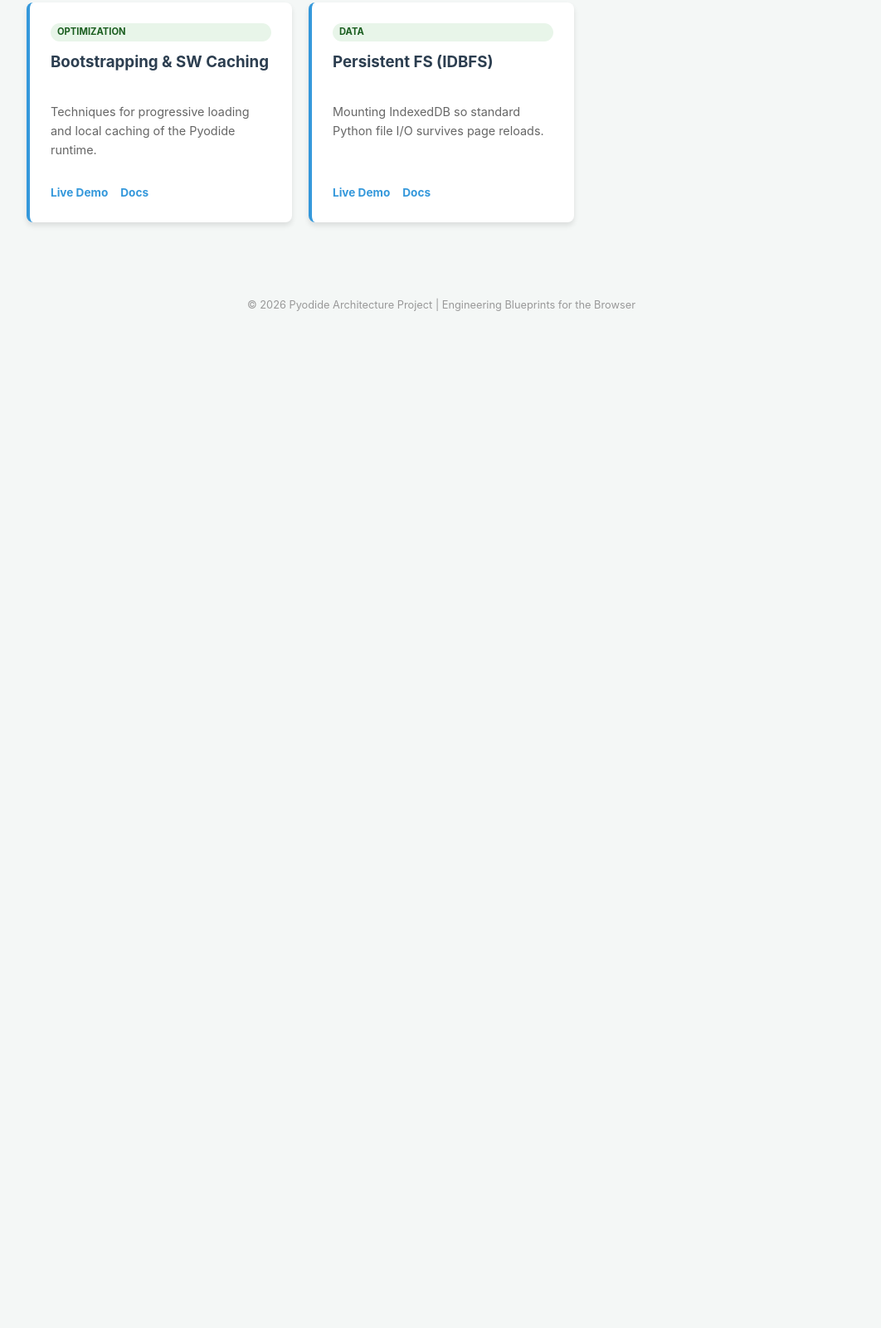
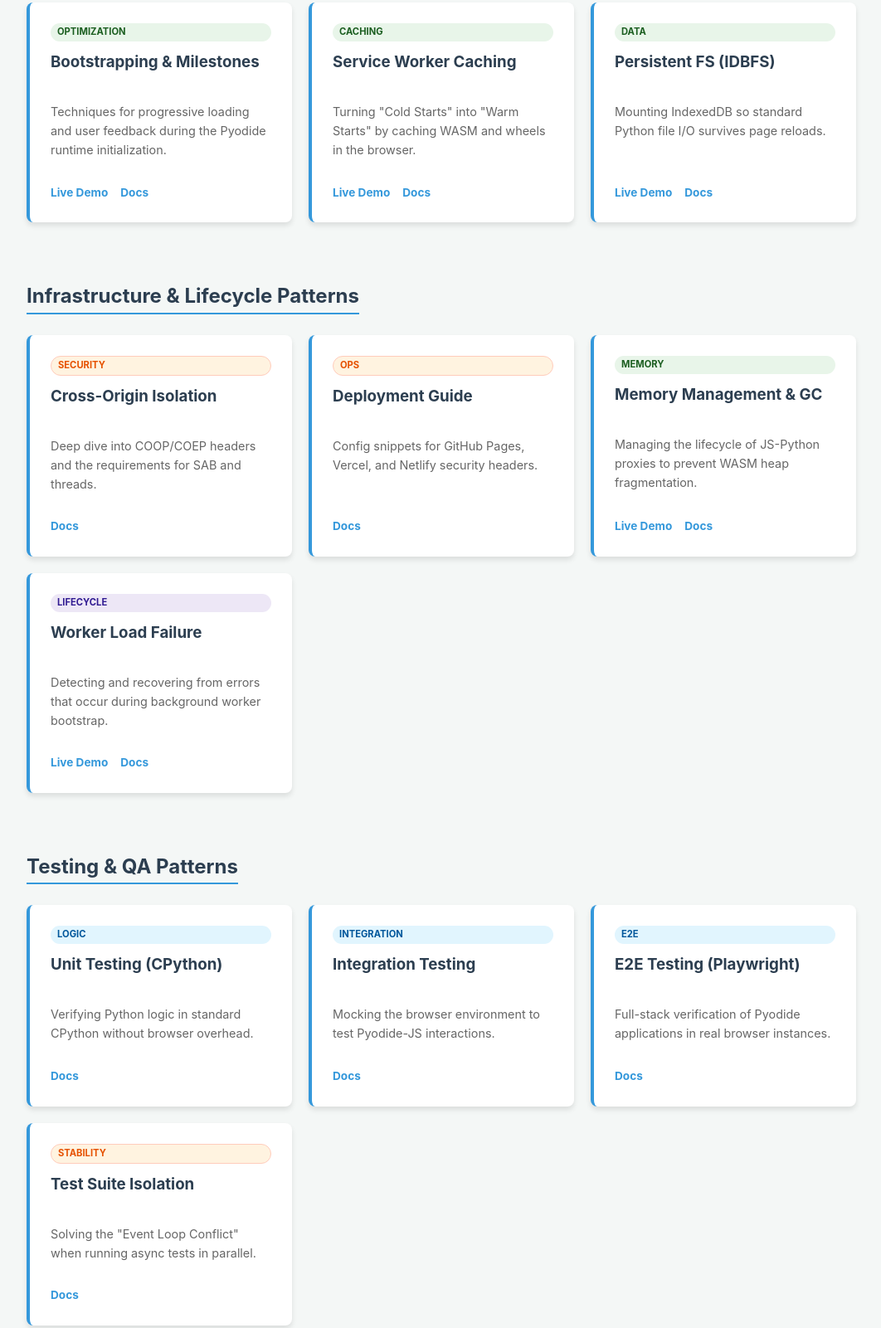
Before and after one commit to webmaven/pyodide-patterns, a plain HTML site: page index.html in a window 1280 px wide. Shown: the part 1490-3091 px from the top of the page at 83% size, without its empty margins (108-1170 px from the left). Before the commit the page ends 1909 px from the top, so only its background shows below. Drawn offline with Linux system fonts and the light colour scheme.

Commit message:
deploy: expand Pattern Gallery to showcase all 21 architectural patterns

```diff
--- a/index.html
+++ b/index.html
@@ -126,11 +126,20 @@
     <div class="grid">
         <div class="card">
             <span class="badge badge-loading">Optimization</span>
-            <h3>Bootstrapping & SW Caching</h3>
-            <p>Techniques for progressive loading and local caching of the Pyodide runtime.</p>
+            <h3>Bootstrapping & Milestones</h3>
+            <p>Techniques for progressive loading and user feedback during the Pyodide runtime initialization.</p>
             <div class="links">
                 <a href="examples/loading/progressive_bootstrapping.html">Live Demo</a>
                 <a href="https://github.com/webmaven/pyodide-patterns/blob/main/docs/patterns/bootstrapping.md">Docs</a>
+            </div>
+        </div>
+        <div class="card">
+            <span class="badge badge-loading">Caching</span>
+            <h3>Service Worker Caching</h3>
+            <p>Turning "Cold Starts" into "Warm Starts" by caching WASM and wheels in the browser.</p>
+            <div class="links">
+                <a href="examples/loading/service_worker_cache.html">Live Demo</a>
+                <a href="https://github.com/webmaven/pyodide-patterns/blob/main/docs/patterns/service-worker-caching.md">Docs</a>
             </div>
         </div>
         <div class="card">
@@ -140,6 +149,93 @@
             <div class="links">
                 <a href="examples/loading/persistence.html">Live Demo</a>
                 <a href="https://github.com/webmaven/pyodide-patterns/blob/main/docs/patterns/persistence.md">Docs</a>
+            </div>
+        </div>
+    </div>
+
+    <h2 class="section-title">Infrastructure & Lifecycle Patterns</h2>
+    <div class="grid">
+        <div class="card">
+            <span class="badge badge-iso">Security</span>
+            <h3>Cross-Origin Isolation</h3>
+            <p>Deep dive into COOP/COEP headers and the requirements for SAB and threads.</p>
+            <div class="links">
+                <a href="https://github.com/webmaven/pyodide-patterns/blob/main/docs/patterns/cross-origin-isolation.md">Docs</a>
+            </div>
+        </div>
+        <div class="card">
+            <span class="badge badge-iso">Ops</span>
+            <h3>Deployment Guide</h3>
+            <p>Config snippets for GitHub Pages, Vercel, and Netlify security headers.</p>
+            <div class="links">
+                <a href="https://github.com/webmaven/pyodide-patterns/blob/main/docs/patterns/deployment-guide.md">Docs</a>
+            </div>
+        </div>
+        <div class="card">
+            <span class="badge badge-loading">Memory</span>
+            <h3>Memory Management & GC</h3>
+            <p>Managing the lifecycle of JS-Python proxies to prevent WASM heap fragmentation.</p>
+            <div class="links">
+                <a href="examples/loading/proxy_management.html">Live Demo</a>
+                <a href="https://github.com/webmaven/pyodide-patterns/blob/main/docs/patterns/memory-management.md">Docs</a>
+            </div>
+        </div>
+        <div class="card">
+            <span class="badge badge-worker">Lifecycle</span>
+            <h3>Worker Load Failure</h3>
+            <p>Detecting and recovering from errors that occur during background worker bootstrap.</p>
+            <div class="links">
+                <a href="examples/workers/worker_load_error.html">Live Demo</a>
+                <a href="https://github.com/webmaven/pyodide-patterns/blob/main/docs/patterns/worker-load-failure.md">Docs</a>
+            </div>
+        </div>
+    </div>
+
+    <h2 class="section-title">Testing & QA Patterns</h2>
+    <div class="grid">
+        <div class="card">
+            <span class="badge badge-arch">Logic</span>
+            <h3>Unit Testing (CPython)</h3>
+            <p>Verifying Python logic in standard CPython without browser overhead.</p>
+            <div class="links">
+                <a href="https://github.com/webmaven/pyodide-patterns/blob/main/docs/patterns/unit-testing.md">Docs</a>
+            </div>
+        </div>
+        <div class="card">
+            <span class="badge badge-arch">Integration</span>
+            <h3>Integration Testing</h3>
+            <p>Mocking the browser environment to test Pyodide-JS interactions.</p>
+            <div class="links">
+                <a href="https://github.com/webmaven/pyodide-patterns/blob/main/docs/patterns/integration-testing.md">Docs</a>
+            </div>
+        </div>
+        <div class="card">
+            <span class="badge badge-arch">E2E</span>
+            <h3>E2E Testing (Playwright)</h3>
+            <p>Full-stack verification of Pyodide applications in real browser instances.</p>
+            <div class="links">
+                <a href="https://github.com/webmaven/pyodide-patterns/blob/main/docs/patterns/e2e-testing.md">Docs</a>
+            </div>
+        </div>
+        <div class="card">
+            <span class="badge badge-iso">Stability</span>
+            <h3>Test Suite Isolation</h3>
+            <p>Solving the "Event Loop Conflict" when running async tests in parallel.</p>
+            <div class="links">
+                <a href="https://github.com/webmaven/pyodide-patterns/blob/main/docs/patterns/test-suite-isolation.md">Docs</a>
+            </div>
+        </div>
+    </div>
+
+    <h2 class="section-title">Utility & Debugging</h2>
+    <div class="grid">
+        <div class="card">
+            <span class="badge badge-arch">Observability</span>
+            <h3>Console Log Capturing</h3>
+            <p>Mirroring Python stdout to the browser console for developer visibility.</p>
+            <div class="links">
+                <a href="examples/js/error.js">Live Script</a>
+                <a href="https://github.com/webmaven/pyodide-patterns/blob/main/docs/patterns/console-log-capturing.md">Docs</a>
             </div>
         </div>
     </div>
```
